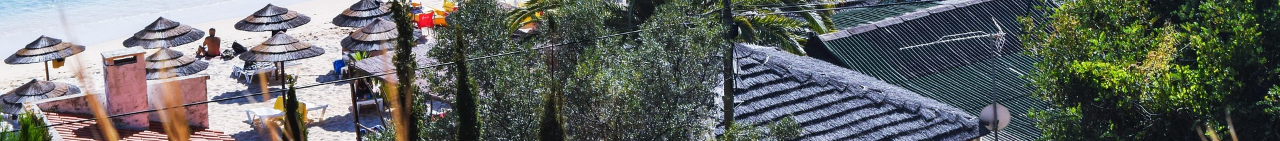
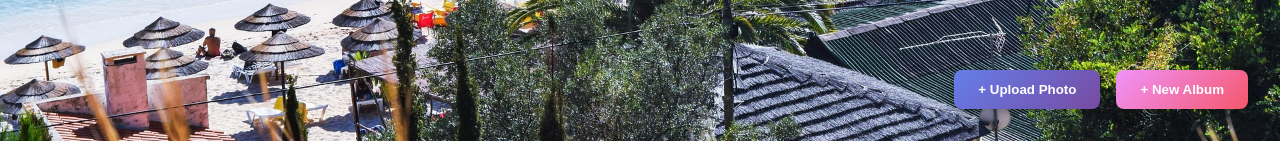
Before and after one commit to SunnyLee151064/my-web, a Next.js app: page /photos in a window 1280 px wide. Shown: the part 659-800 px from the top of the page. Built offline with nearby package versions, Linux system fonts and the light colour scheme; no server answers.

Commit message:
Add buttons to blog and photo pages

```diff
--- a/src/app/photos/page.tsx
+++ b/src/app/photos/page.tsx
@@ -390,6 +390,49 @@ export default function PhotosPage() {
           ))
         )}
       </div>
+
+      {/* 右下角按钮 */}
+      <div style={{
+        position: 'fixed',
+        bottom: '2rem',
+        right: '2rem',
+        display: 'flex',
+        gap: '1rem',
+        zIndex: 10
+      }}>
+        <button
+          onClick={() => router.push('/admin/photos/upload')}
+          style={{
+            padding: '0.75rem 1.5rem',
+            background: 'linear-gradient(135deg, #667eea 0%, #764ba2 100%)',
+            color: 'white',
+            borderRadius: '8px',
+            border: 'none',
+            cursor: 'pointer',
+            fontWeight: '600',
+            transition: 'all 0.3s ease',
+            boxShadow: '0 4px 12px rgba(0, 0, 0, 0.3)'
+          }}
+        >
+          + Upload Photo
+        </button>
+        <button
+          onClick={() => router.push('/admin/photos')}
+          style={{
+            padding: '0.75rem 1.5rem',
+            background: 'linear-gradient(135deg, #f093fb 0%, #f5576c 100%)',
+            color: 'white',
+            borderRadius: '8px',
+            border: 'none',
+            cursor: 'pointer',
+            fontWeight: '600',
+            transition: 'all 0.3s ease',
+            boxShadow: '0 4px 12px rgba(0, 0, 0, 0.3)'
+          }}
+        >
+          + New Album
+        </button>
+      </div>
     </div>
   );
 }
```
Also changed, not shown: src/app/blog/page.tsx (+43 -0 lines).
